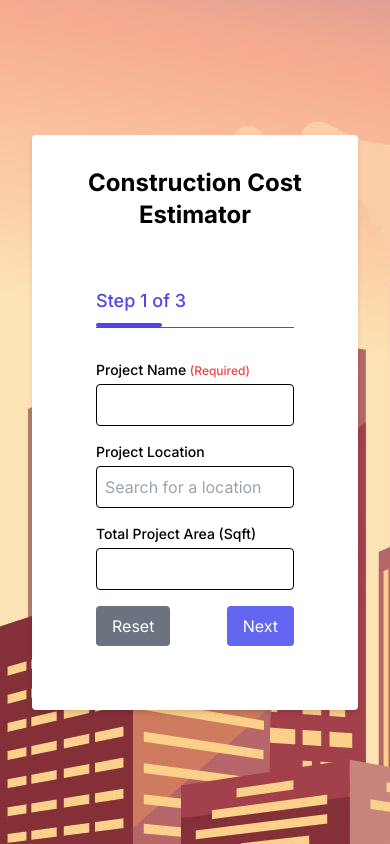
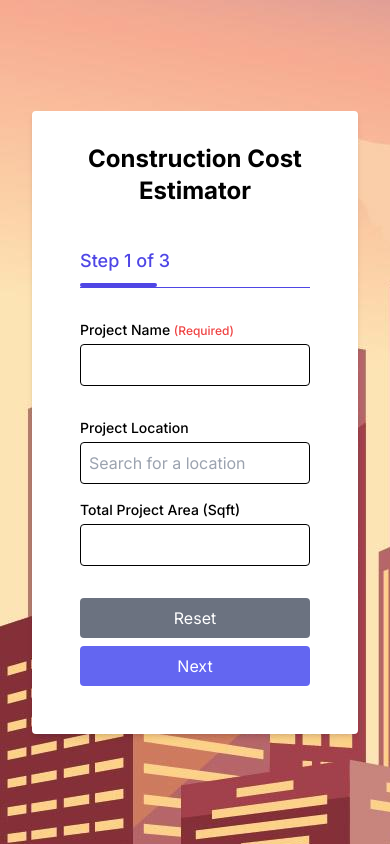
Before and after one commit to ashutosh-c247/cost-estimator, a Next.js app: page / in a window 390 px wide. Built offline with nearby package versions, Linux system fonts and the light colour scheme.

Commit message:
fix: added responsiveness

```diff
--- a/src/components/Form/ToggleInput.jsx
+++ b/src/components/Form/ToggleInput.jsx
@@ -4,7 +4,7 @@ import { Controller } from "react-hook-form";
 
 const SwitchToggle = ({ name, control, label, defaultValue, error }) => {
   return (
-    <div className="flex items-center space-x-4">
+    <div className="flex flex-col sm:flex-row items-center space-y-2 sm:space-y-0 sm:space-x-4">
       <label className="font-medium">{label}</label>
       <Controller
         name={name}
--- a/src/components/index.jsx
+++ b/src/components/index.jsx
@@ -145,7 +145,7 @@ const CalculationForm = () => {
   };
 
   return (
-    <div className="p-8 space-y-4">
+    <div className="p-4 md:p-8 lg:p-12 space-y-4">
       <form onSubmit={handleSubmit(onSubmit)}>
         <div className="border-b border-indigo-600 mb-8">
           <div className="text-lg font-medium text-indigo-600">
@@ -168,6 +168,7 @@ const CalculationForm = () => {
             transition={{ duration: 0.5 }}
             className="space-y-4"
           >
+            <div className="grid grid-cols-1 sm:grid-cols-2 gap-4">
               <Input
                 label="Project Name"
                 name="projectName"
@@ -198,10 +199,11 @@ const CalculationForm = () => {
                 validation={{ ...validateFloat() }}
                 error={errors?.totalProjectArea?.message}
               />
-            <div className="flex justify-between">
+            </div>
+            <div className="flex flex-col sm:flex-row justify-between">
               <button
                 type="button"
-                className="bg-gray-500 text-white px-4 py-2 rounded transition-transform transform hover:scale-110 active:scale-90"
+                className="bg-gray-500 text-white px-4 py-2 rounded transition-transform transform hover:scale-110 active:scale-90 mb-2 sm:mb-0"
                 onClick={handleReset}
               >
                 Reset
@@ -226,7 +228,7 @@ const CalculationForm = () => {
             transition={{ duration: 0.5 }}
             className="space-y-4"
           >
-            <div className="grid grid-cols-2 gap-4">
+            <div className="grid grid-cols-1 sm:grid-cols-2 md:grid-cols-2 gap-4">
               <Input
                 label="Number of Towers"
                 name="numberOfTowers"
@@ -264,7 +266,7 @@ const CalculationForm = () => {
                 error={errors?.numberOfUnits?.message}
               />
             </div>
-            <div className="flex justify-between">
+            <div className="flex flex-col md:flex-row justify-between space-y-4 md:space-y-0">
               <button
                 type="button"
                 className="bg-gray-500 text-white px-4 py-2 rounded transition-transform transform hover:scale-110 active:scale-90"
@@ -292,24 +294,28 @@ const CalculationForm = () => {
             transition={{ duration: 0.5 }}
             className="space-y-4"
           >
-            <div className="grid grid-cols-2 gap-4">
-              <div className="col-span-2">
+            <div className="grid grid-cols-1 md:grid-cols-2 gap-4">
+              <div className="col-span-1 md:col-span-2">
                 <label className="text-lg font-medium">
                   Number of Units per Floor
                 </label>
                 <hr className="mt-2 mb-4 border-gray-300" />
               </div>
               {fields.map((field, index) => (
+                <div key={field.id} className="col-span-1">
                   <UnitToggle
                     key={field.id}
                     value={field.value}
                     onChange={handleFieldChange(index)}
                     label={`Floor ${index + 1}`}
                     name={`numberOfUnitsPerFloor.${index}.value`}
-                  error={errors?.numberOfUnitsPerFloor?.[index]?.value?.message}
+                    error={
+                      errors?.numberOfUnitsPerFloor?.[index]?.value?.message
+                    }
                   />
+                </div>
               ))}
-              <div className="col-span-2">
+              <div className="col-span-1 md:col-span-2">
                 <hr className="mt-2 mb-4 border-gray-300" />
               </div>
               <Input
@@ -328,7 +334,7 @@ const CalculationForm = () => {
                 error={errors?.isGroundFloorParkingOnly?.message}
               />
             </div>
-            <div className="flex justify-between">
+            <div className="flex flex-col md:flex-row justify-between space-y-4 md:space-y-0">
               <button
                 type="button"
                 className="bg-gray-500 text-white px-4 py-2 rounded transition-transform transform hover:scale-110 active:scale-90"
```
Lines whose indentation alone changed are shown as unchanged.
